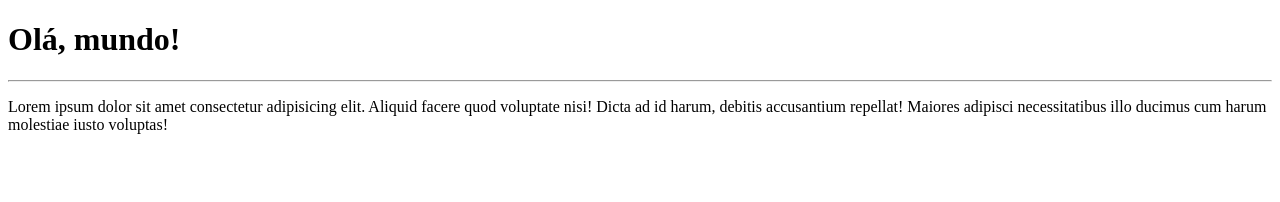
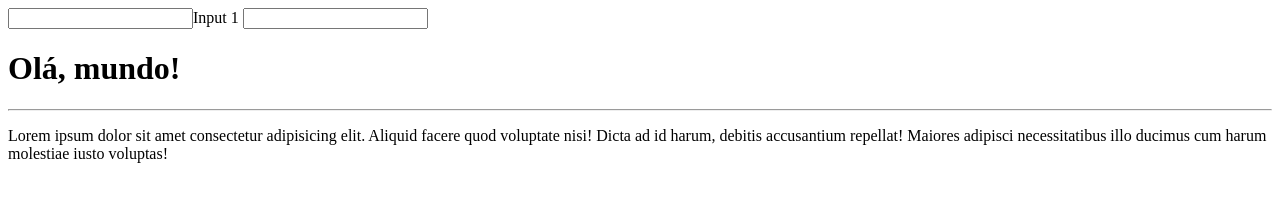
Before and after one commit to RoneCleiton/Iniciante, a plain HTML site: page teste/index.html in a window 1280 px wide. Drawn offline with Linux system fonts and the light colour scheme.

Commit message:
Adicionado um form

```diff
--- a/teste/index.html
+++ b/teste/index.html
@@ -6,6 +6,10 @@
     <title>Document</title>
 </head>
 <body>
+    <form action="">
+        <input type="text">Input 1
+        <input type="search">
+    </form>
     <h1>Olá, mundo!</h1>
     <hr>
     <p>Lorem ipsum dolor sit amet consectetur adipisicing elit. Aliquid facere quod voluptate nisi! Dicta ad id harum, debitis accusantium repellat! Maiores adipisci necessitatibus illo ducimus cum harum molestiae iusto voluptas!</p>
```
